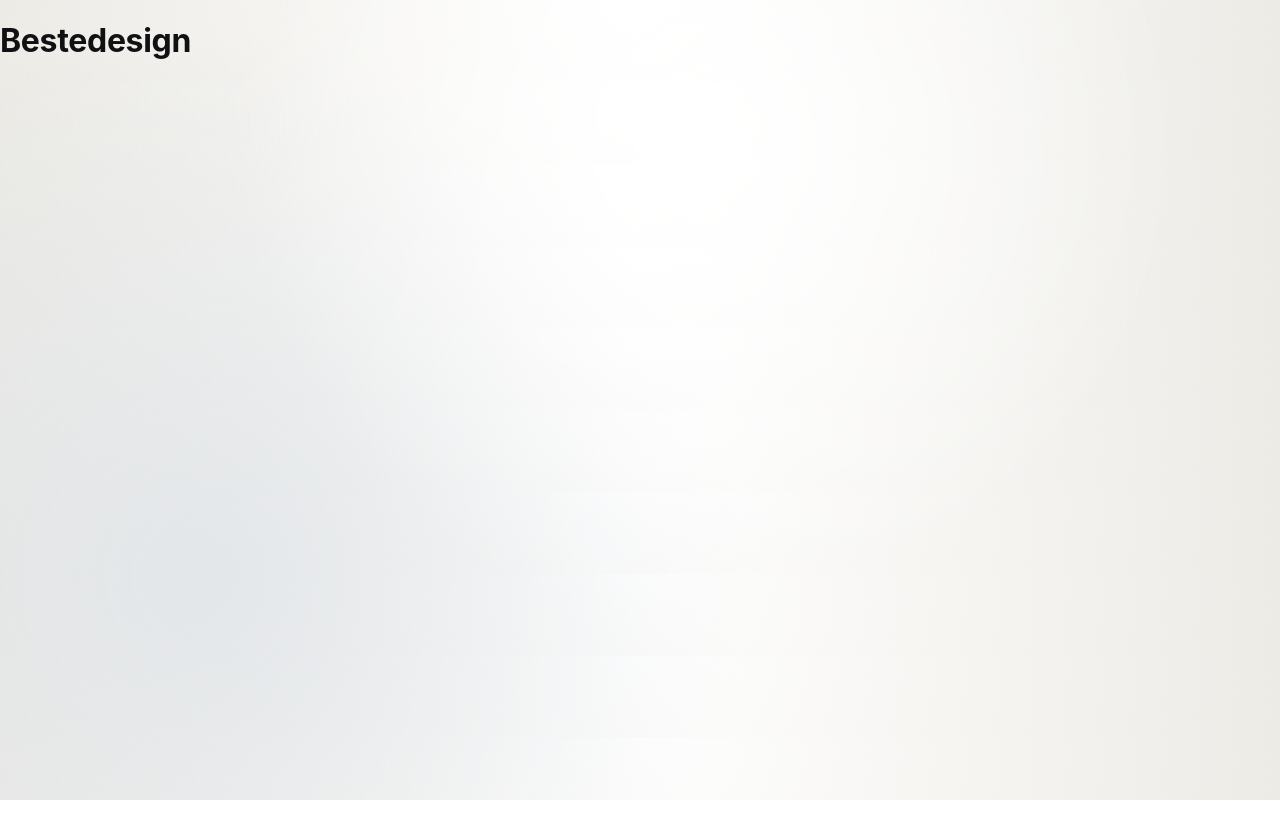
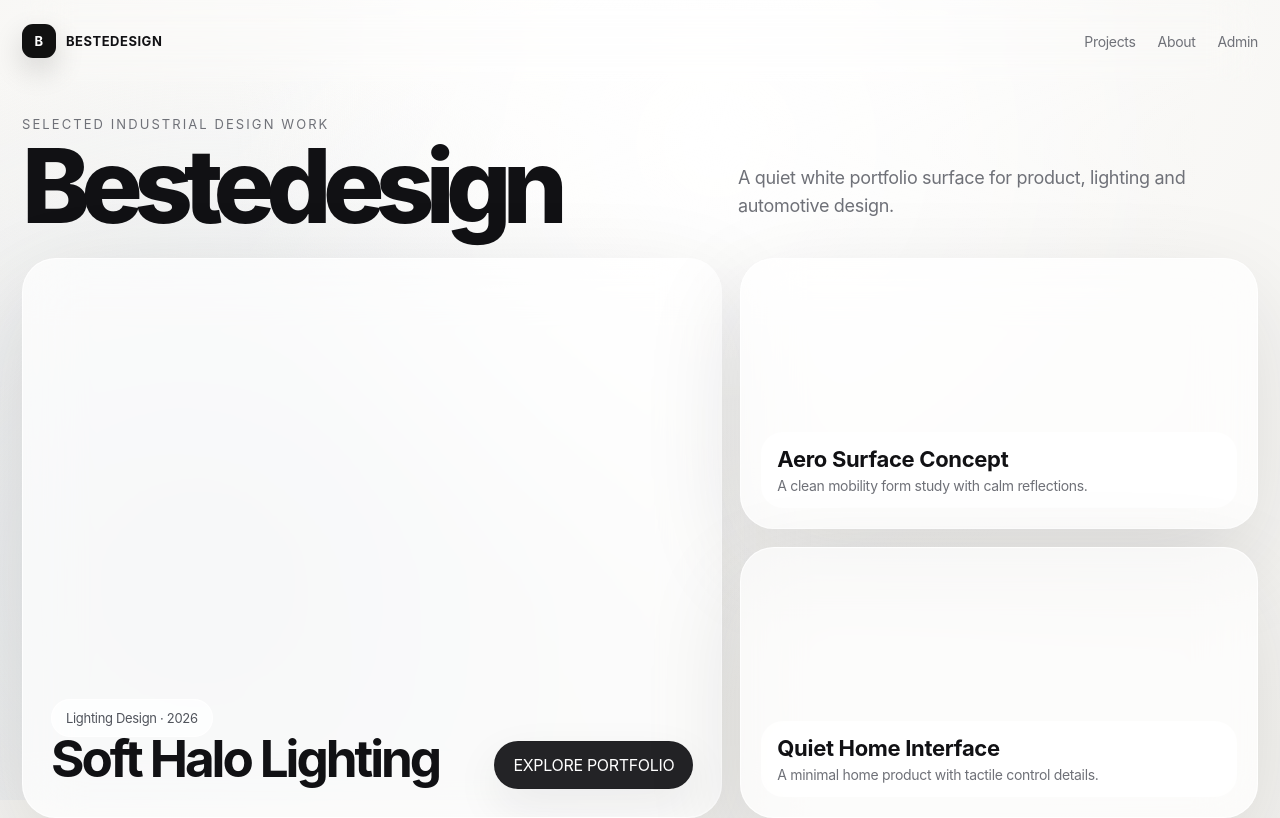
Before and after one commit to bestieon/bestedesign-portfolio, a Next.js app: page / in a window 1280 px wide. Shown: the top 818 px of the page. Built offline with nearby package versions, Linux system fonts and the light colour scheme.

Commit message:
Build Apple style static homepage

```diff
--- a/app/page.tsx
+++ b/app/page.tsx
@@ -1 +1,44 @@
-export default function Home(){return <main><h1>Bestedesign</h1></main>}
+import Nav from '@/components/Nav';
+
+const projects = [
+  ['Soft Halo Lighting', 'Lighting Design', 'A quiet lighting object with soft relief shadows.', 'cover-light'],
+  ['Aero Surface Concept', 'Automotive Design', 'A clean mobility form study with calm reflections.', 'cover-car'],
+  ['Quiet Home Interface', 'Product Design', 'A minimal home product with tactile control details.', 'cover-product']
+];
+
+export default function Home() {
+  return (
+    <>
+      <Nav />
+      <main>
+        <section className="hero-apple container">
+          <div className="hero-top">
+            <div>
+              <div className="eyebrow">Selected industrial design work</div>
+              <h1 className="hero-title">Bestedesign</h1>
+            </div>
+            <p className="hero-note">A quiet white portfolio surface for product, lighting and automotive design.</p>
+          </div>
+          <div className="project-showcase">
+            <a className="showcase-main" href="#projects">
+              <div className="art-cover cover-light" />
+              <div className="project-info-float">
+                <div><span className="project-pill">Lighting Design · 2026</span><h2>Soft Halo Lighting</h2></div>
+                <span className="btn primary">EXPLORE PORTFOLIO</span>
+              </div>
+            </a>
+            <div className="showcase-stack">
+              {projects.slice(1).map((p) => <a className="showcase-stack-card" href="#projects" key={p[0]}><div className={`art-cover ${p[3]}`} /><div className="stack-label"><h3>{p[0]}</h3><p>{p[2]}</p></div></a>)}
+            </div>
+          </div>
+        </section>
+        <section id="projects" className="section container">
+          <div className="section-head"><h2>Projects</h2><p className="meta">soft hover · clean selection · admin editable</p></div>
+          <div className="project-grid">
+            {projects.map((p) => <a className="project-card" href="#" key={p[0]}><div className={`art-cover ${p[3]}`} /><div className="project-body"><div className="meta">{p[1]} · 2026</div><h3>{p[0]}</h3><p>{p[2]}</p></div></a>)}
+          </div>
+        </section>
+      </main>
+    </>
+  );
+}
```
